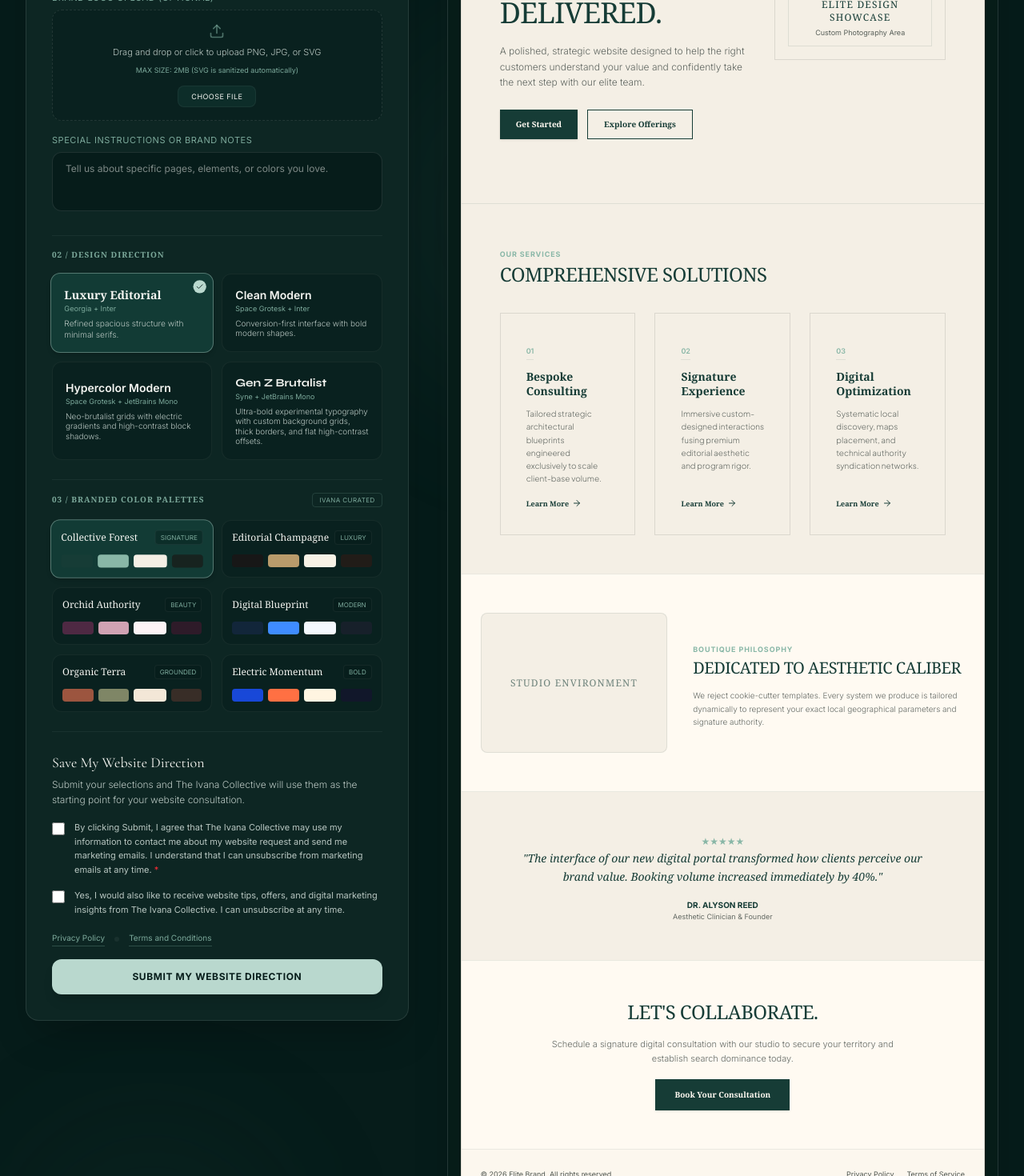
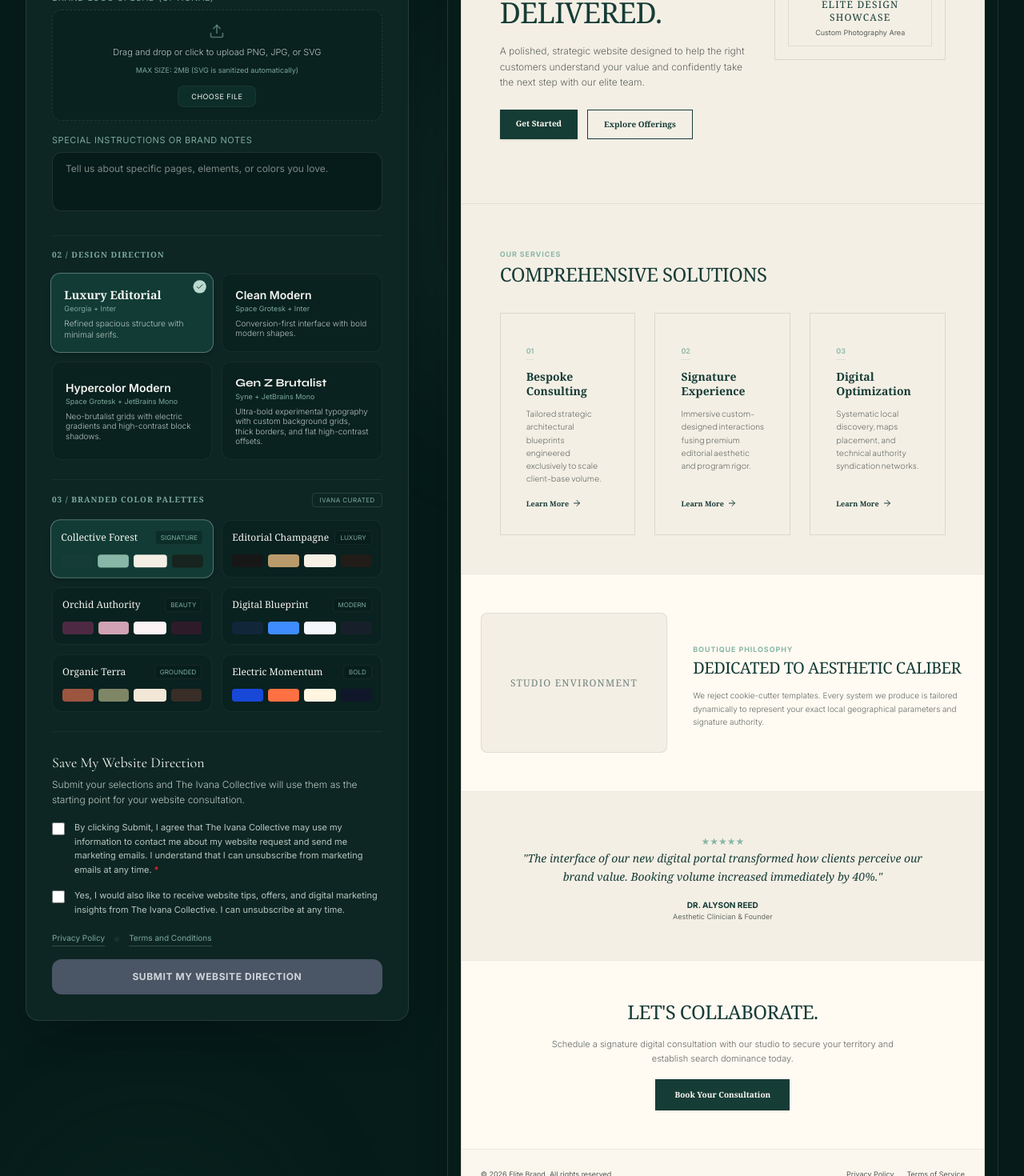
Before and after one commit to ivapbj/The-Ivana-Collective-Website, a React (Vite) app: page / in a window 1280 px wide. Shown: the part 1860-3330 px from the top of the page at 80% size. Built offline with nearby package versions, Linux system fonts and the light colour scheme.

Commit message:
rerouted schedule button and boolean for submit preview

```diff
--- a/src/components/StylePreviewSection.tsx
+++ b/src/components/StylePreviewSection.tsx
@@ -202,11 +202,14 @@ const INDUSTRIES = [
   "Other"
 ];
 
-interface StylePreviewSectionProps {
-  onScheduleCall: () => void;
+const PREVIEW_BOOKING_URL = "https://calendar.app.google/fsvawrwZfkYNESyeA";
+const EMAIL_PATTERN = /^[^\s@]+@[^\s@]+\.[^\s@]+$/;
+
+function isValidEmail(value: string): boolean {
+  return EMAIL_PATTERN.test(value.trim());
 }
 
-export default function StylePreviewSection({ onScheduleCall }: StylePreviewSectionProps) {
+export default function StylePreviewSection() {
   // 1. Core Configurator States
   const [businessName, setBusinessName] = useState("");
   const [tagline, setTagline] = useState("");
@@ -243,6 +246,7 @@ export default function StylePreviewSection({ onScheduleCall }: StylePreviewSect
   const [isSubmitting, setIsSubmitting] = useState(false);
   const [submitSuccess, setSubmitSuccess] = useState<string | null>(null);
   const [submitError, setSubmitError] = useState<string | null>(null);
+  const hasValidEmail = isValidEmail(email);
 
   // File Upload Reference
   const fileInputRef = useRef<HTMLInputElement>(null);
@@ -315,12 +319,12 @@ export default function StylePreviewSection({ onScheduleCall }: StylePreviewSect
       setSubmitError("Please select a Business Industry.");
       return;
     }
-    if (!email.trim()) {
+    const trimmedEmail = email.trim();
+    if (!trimmedEmail) {
       setSubmitError("Please fill in the required field: Business Email.");
       return;
     }
-    const emailRegex = /^[^\s@]+@[^\s@]+\.[^\s@]+$/;
-    if (!emailRegex.test(email)) {
+    if (!isValidEmail(trimmedEmail)) {
       setSubmitError("Please enter a valid business email address.");
       return;
     }
@@ -345,7 +349,7 @@ export default function StylePreviewSection({ onScheduleCall }: StylePreviewSect
           businessName,
           tagline,
           industry,
-          email,
+          email: trimmedEmail,
           phone,
           websiteUrl: normalizedWebsiteUrl,
           theme: selectedDirection.name,
@@ -897,27 +901,30 @@ export default function StylePreviewSection({ onScheduleCall }: StylePreviewSect
                         >
                           <RotateCcw className="w-3.5 h-3.5" /> Start New
                         </button>
-                        <button
-                          type="button"
-                          onClick={onScheduleCall}
+                        <a
+                          href={PREVIEW_BOOKING_URL}
+                          target="_blank"
+                          rel="noopener noreferrer"
                           style={{ fontFamily: 'Inter, Arial, sans-serif' }}
                           className="px-4 py-2 rounded-lg bg-[#B9D8CE] text-[#061C1A] hover:bg-[#a3cbbf] text-xs uppercase tracking-wider font-semibold transition-all flex items-center gap-1.5 shadow-md"
                         >
                           Schedule a Strategy Call <ArrowRight className="w-3.5 h-3.5" />
-                        </button>
+                        </a>
                       </div>
                     </div>
                   ) : (
                     <button
                       type="submit"
-                      disabled={isSubmitting}
+                      disabled={isSubmitting || !hasValidEmail}
                       style={{ fontFamily: 'Inter, Arial, sans-serif' }}
-                      className="
-                        w-full py-3.5 rounded-xl bg-[#B9D8CE] text-[#061C1A] hover:bg-[#a3cbbf]
-                        text-xs uppercase tracking-wider font-bold transition-all duration-300
-                        disabled:opacity-50 disabled:cursor-not-allowed shadow-lg hover:shadow-xl hover:-translate-y-0.5
-                        flex items-center justify-center gap-2 cursor-pointer
-                      "
+                      className={`
+                        w-full py-3.5 rounded-xl text-xs uppercase tracking-wider font-bold transition-all duration-300
+                        flex items-center justify-center gap-2
+                        ${hasValidEmail
+                          ? "bg-[#B9D8CE] text-[#061C1A] hover:bg-[#a3cbbf] shadow-lg hover:shadow-xl hover:-translate-y-0.5 cursor-pointer disabled:opacity-50 disabled:cursor-not-allowed"
+                          : "bg-gray-600 text-gray-300 shadow-none hover:shadow-none hover:translate-y-0 cursor-not-allowed"
+                        }
+                      `}
                     >
                       {isSubmitting ? (
                         <>
@@ -1067,13 +1074,15 @@ export default function StylePreviewSection({ onScheduleCall }: StylePreviewSect
                     {/* Right Column: CTA button (Desktop) OR Hamburger Menu (Tablet/Mobile) */}
                     <div className="justify-self-end flex items-center">
                       {previewDevice === "desktop" ? (
-                        <button
-                          type="button"
+                        <a
+                          href={PREVIEW_BOOKING_URL}
+                          target="_blank"
+                          rel="noopener noreferrer"
                           style={{ fontFamily: selectedDirection.fontBody }}
                           className={`px-4 py-1.5 text-[9px] font-semibold ${getPrimaryButtonClass()} transition-all whitespace-nowrap`}
                         >
                           Get Started
-                        </button>
+                        </a>
                       ) : (
                         /* Hamburger Menu in Mobile and Tablet */
                         <button
@@ -1120,12 +1129,14 @@ export default function StylePreviewSection({ onScheduleCall }: StylePreviewSect
                           <span className="py-2 opacity-75 hover:text-[var(--preview-accent)] cursor-pointer transition-colors border-b border-[var(--preview-border)]/20 pb-2">Services</span>
                           <span className="py-2 opacity-75 hover:text-[var(--preview-accent)] cursor-pointer transition-colors border-b border-[var(--preview-border)]/20 pb-2">About</span>
                           <span className="py-2 opacity-75 hover:text-[var(--preview-accent)] cursor-pointer transition-colors border-b border-[var(--preview-border)]/20 pb-2">Contact</span>
-                          <button
-                            type="button"
+                          <a
+                            href={PREVIEW_BOOKING_URL}
+                            target="_blank"
+                            rel="noopener noreferrer"
                             className={`mt-2 w-full py-2 text-[10px] font-semibold ${getPrimaryButtonClass()} transition-all`}
                           >
                             Get Started
-                          </button>
+                          </a>
                         </nav>
                       </div>
                     )}
@@ -1174,13 +1185,15 @@ export default function StylePreviewSection({ onScheduleCall }: StylePreviewSect
                         </p>
 
                         <div className="flex flex-wrap gap-3 pt-2">
-                          <button
-                            type="button"
+                          <a
+                            href={PREVIEW_BOOKING_URL}
+                            target="_blank"
+                            rel="noopener noreferrer"
                             style={{ fontFamily: selectedDirection.id === "luxury-editorial" ? selectedDirection.fontHeading : selectedDirection.fontBody }}
                             className={`px-5 py-2.5 text-[10px] font-semibold ${getPrimaryButtonClass()} transition-all`}
                           >
                             Get Started
-                          </button>
+                          </a>
                           <button
                             type="button"
                             style={{ fontFamily: selectedDirection.id === "luxury-editorial" ? selectedDirection.fontHeading : selectedDirection.fontBody }}
@@ -1349,13 +1362,15 @@ export default function StylePreviewSection({ onScheduleCall }: StylePreviewSect
                       >
                         Schedule a signature digital consultation with {businessName.trim() || "our studio"} to secure your territory and establish search dominance today.
                       </p>
-                      <button
-                        type="button"
+                      <a
+                        href={PREVIEW_BOOKING_URL}
+                        target="_blank"
+                        rel="noopener noreferrer"
                         style={{ fontFamily: selectedDirection.id === "luxury-editorial" ? selectedDirection.fontHeading : selectedDirection.fontBody }}
                         className={`px-6 py-3 text-[10px] font-semibold ${getPrimaryButtonClass()} transition-all inline-block`}
                       >
                         Book Your Consultation
-                      </button>
+                      </a>
                     </div>
                   </section>
 
--- a/src/pages/Home.tsx
+++ b/src/pages/Home.tsx
@@ -108,7 +108,7 @@ export default function Home({
       </section>
 
       {/* Interactive Website Style Preview Section */}
-      <StylePreviewSection onScheduleCall={onScheduleCall} />
+      <StylePreviewSection />
 
       {/* 3. Services preview */}
       <section id="services" className="py-24 md:py-32 bg-[#061C1A] border-b border-white/5 relative">
```
